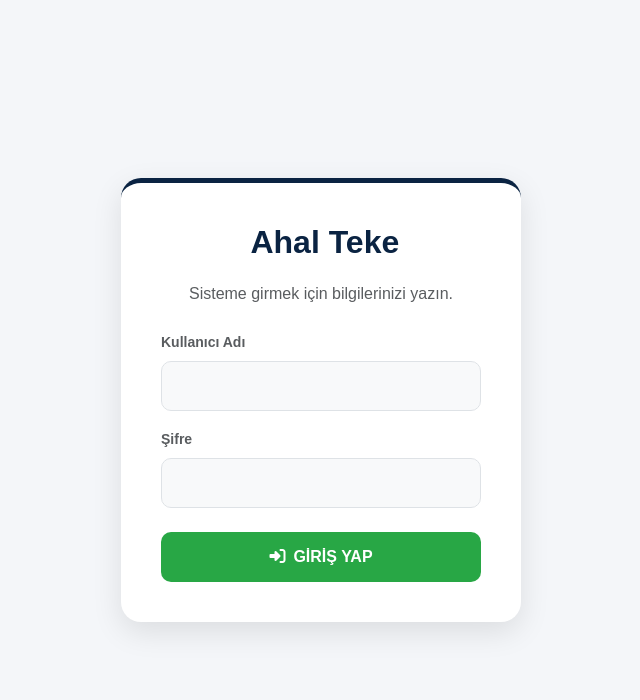
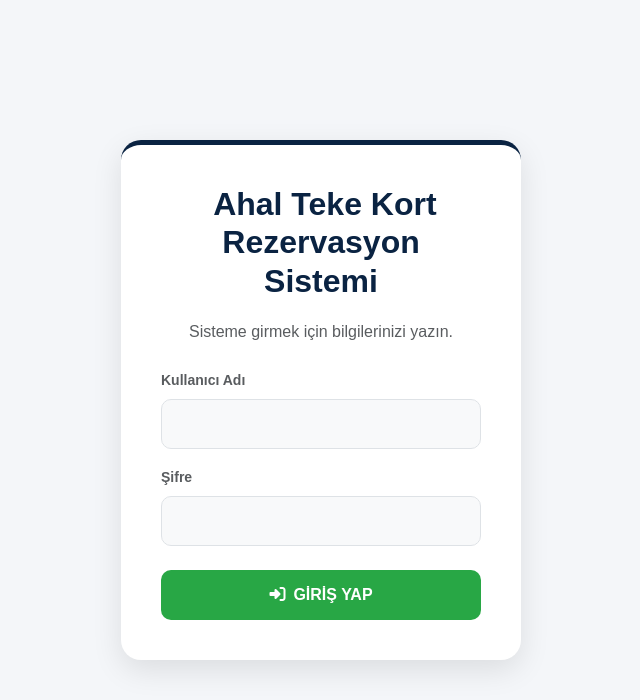
Before and after one commit to sahinbingol85/ahalteke, a Django app: page /giris/ in a window 1280 px wide. Shown: the top 700 px of the page, without its empty margins (319-959 px from the left). Run offline with Django 5.2, Linux system fonts and the light colour scheme.

Commit message:
Add files via upload

```diff
--- a/core/templates/core/login.html
+++ b/core/templates/core/login.html
@@ -24,7 +24,7 @@
 <body>
     <div class="login-card">
         <h2 style="color: #0a2342; font-weight: bold; margin-bottom: 20px;">
-            <i class="fa-solid fa-tennis-ball text-success"></i> Ahal Teke
+            <i class="fa-solid fa-tennis-ball text-success"></i> Ahal Teke Kort Rezervasyon Sistemi
         </h2>
 
         {% if messages %}
```
